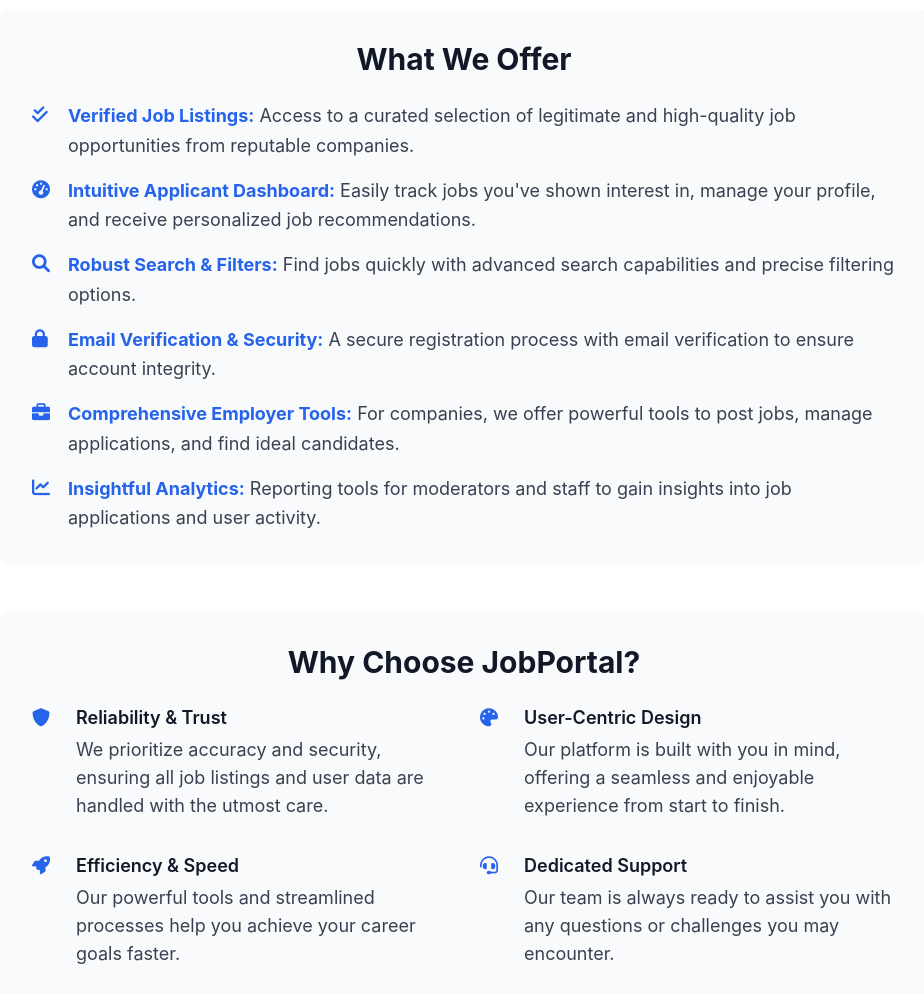
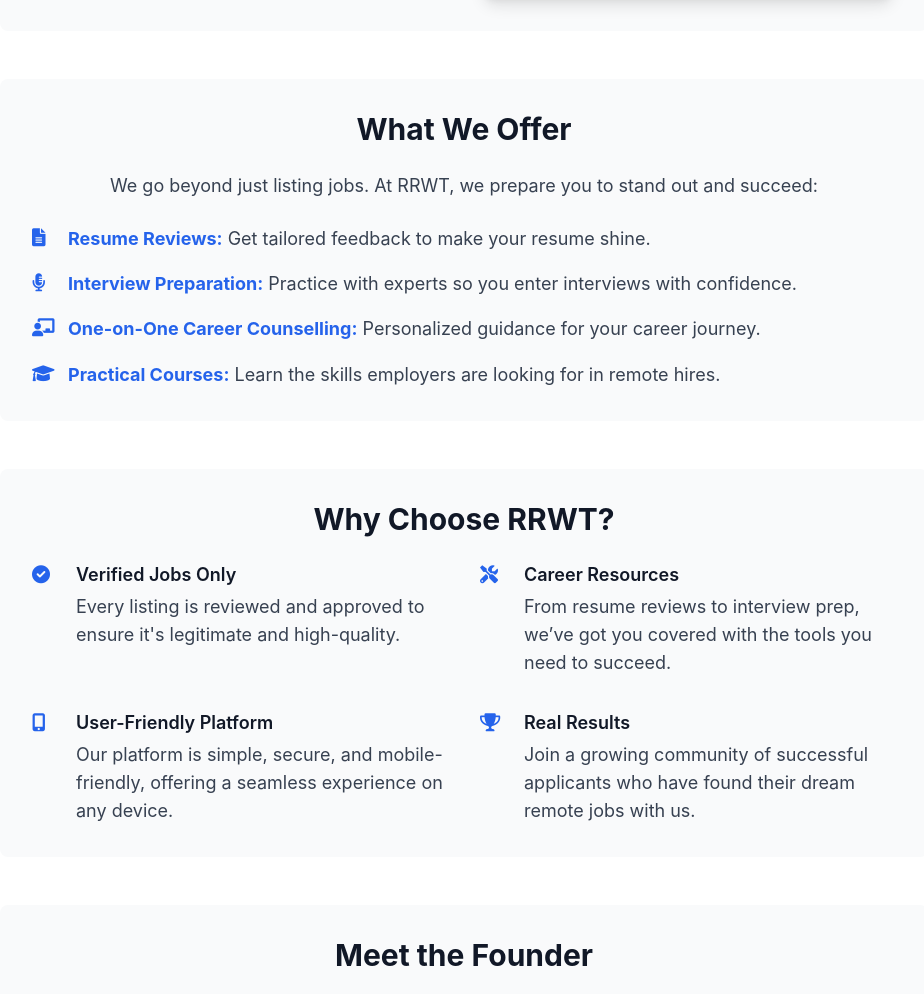
Before and after one commit to Dhamilare/jobPortal, a Django app: page /about/ in a window 1280 px wide. Shown: the part 1352-2346 px from the top of the page, without its empty margins (176-1100 px from the left). Run offline with Django 5.2, Linux system fonts and the light colour scheme; grey boxes labelled with a size stand in for pictures from a placeholder-image service; some libraries are stand-ins or nearby versions.

Commit message:
recent changes

```diff
--- a/jobApp/templates/about.html
+++ b/jobApp/templates/about.html
@@ -1,20 +1,20 @@
 {% extends 'base.html' %}
 
-{% block title %}About Us - JobPortal{% endblock %}
+{% block title %}About Us - RRWT{% endblock %}
 
 {% block content %}
     <div class="py-12 px-6 md:px-8 lg:px-12">
         <div class="container mx-auto max-w-5xl bg-white rounded-lg shadow-lg p-8 md:p-12 card-shadow">
 
             <!-- "Welcome to JobPortal" Banner -->
-            <div class="remote-work-banner mb-12 text-center"> {# Added text-center here #}
-                <h1 class="text-4xl md:text-5xl font-extrabold text-gray-900 mb-2">Welcome to JobPortal</h1>
+            <div class="remote-work-banner mb-12 text-center">
+                <h1 class="text-4xl md:text-5xl font-extrabold text-gray-900 mb-2">Remote Ready With Tess</h1>
                 <p class="text-lg md:text-xl text-gray-700">Your trusted source for remote jobs</p>
             </div>
 
             <!-- Introduction Text -->
             <section class="mb-12 text-center text-lg text-gray-700 leading-relaxed">
-                <p>Welcome to JobPortal, your trusted platform for remote job opportunities!</p>
+                <p>Welcome to Remote Ready With Tess, your trusted platform for remote job opportunities!</p>
                 <p class="mt-4">We understand the challenges of finding legitimate and relevant remote jobs in a competitive market. That's why we created a space where job seekers can easily access verified listings, essential tools, and resources to succeed in the world of remote work.</p>
             </section>
 
@@ -22,7 +22,7 @@
             <section class="mb-12 p-6 md:p-8 bg-gray-50 rounded-lg card-shadow">
                 <div class="flex flex-col md:flex-row items-center md:space-x-8">
                     <div class="md:w-1/2 mb-6 md:mb-0 about-image-section">
-                        <img src="https://placehold.co/600x400/E0E0E0/555555?text=Hands+Joined" alt="Hands joined together, symbolizing collaboration">
+                        <img src="https://th.bing.com/th/id/R.a28dd0563eb2b26267a165a4c0c10213?rik=NzySTUzTHexXgA&riu=http%3a%2f%2fwww.ascm.org%2fglobalassets%2fascm_website_assets%2fimg%2fcredentials%2fexam-05.png&ehk=HEfp9scp6CVcBO7E2lyZPJqEFD%2bxsUBHdNwBgI%2baVCs%3d&risl=&pid=ImgRaw&r=0" alt="">
                     </div>
                     <div class="md:w-1/2">
                         <h2 class="text-3xl font-bold text-gray-900 mb-4">Our Mission</h2>
@@ -37,12 +37,12 @@
             <section class="mb-12 p-6 md:p-8 bg-gray-50 rounded-lg card-shadow">
                 <div class="flex flex-col md:flex-row-reverse items-center md:space-x-reverse md:space-x-8">
                     <div class="md:w-1/2 mb-6 md:mb-0 about-image-section">
-                        <img src="https://placehold.co/600x400/E0E0E0/555555?text=Person+with+Binoculars" alt="Person looking through binoculars, symbolizing foresight">
+                        <img src="https://www.cicnews.com/wp-content/uploads/2024/01/20240106immigrantemployment.jpg" alt="">
                     </div>
                     <div class="md:w-1/2">
                         <h2 class="text-3xl font-bold text-gray-900 mb-4">Our Vision</h2>
                         <p class="text-lg text-gray-700 leading-relaxed">
-                            We envision a world where every individual can easily discover and secure a fulfilling career path, and where every company can effortlessly find the perfect candidates to drive their success. JobPortal aims to be the most trusted and innovative platform for career development and talent acquisition worldwide.
+                            We envision a world where every individual can easily discover and secure a fulfilling career path, and where every company can effortlessly find the perfect candidates to drive their success. Remote Ready With Tess aims to be the most trusted and innovative platform for career development and talent acquisition worldwide.
                         </p>
                     </div>
                 </div>
@@ -51,64 +51,59 @@
             <!-- What We Offer Section (as a card) -->
             <section class="mb-12 p-6 md:p-8 bg-gray-50 rounded-lg card-shadow">
                 <h2 class="text-3xl font-bold text-gray-900 mb-6 text-center">What We Offer</h2>
+                <div class="text-center text-lg text-gray-700 leading-relaxed mb-6">
+                    <p>We go beyond just listing jobs. At RRWT, we prepare you to stand out and succeed:</p>
+                </div>
                 <ul class="space-y-4 text-lg text-gray-700 leading-relaxed">
                     <li class="flex items-start">
-                        <i class="fas fa-check-double w-6 h-6 text-blue-600 mr-3 mt-1 flex-shrink-0"></i>
-                        <div><strong class="text-blue-600">Verified Job Listings:</strong> Access to a curated selection of legitimate and high-quality job opportunities from reputable companies.</div>
+                        <i class="fas fa-file-alt w-6 h-6 text-blue-600 mr-3 mt-1 flex-shrink-0"></i>
+                        <div><strong class="text-blue-600">Resume Reviews:</strong> Get tailored feedback to make your resume shine.</div>
                     </li>
                     <li class="flex items-start">
-                        <i class="fas fa-tachometer-alt w-6 h-6 text-blue-600 mr-3 mt-1 flex-shrink-0"></i>
-                        <div><strong class="text-blue-600">Intuitive Applicant Dashboard:</strong> Easily track jobs you've shown interest in, manage your profile, and receive personalized job recommendations.</div>
+                        <i class="fas fa-microphone-alt w-6 h-6 text-blue-600 mr-3 mt-1 flex-shrink-0"></i>
+                        <div><strong class="text-blue-600">Interview Preparation:</strong> Practice with experts so you enter interviews with confidence.</div>
                     </li>
                     <li class="flex items-start">
-                        <i class="fas fa-search w-6 h-6 text-blue-600 mr-3 mt-1 flex-shrink-0"></i>
-                        <div><strong class="text-blue-600">Robust Search & Filters:</strong> Find jobs quickly with advanced search capabilities and precise filtering options.</div>
+                        <i class="fas fa-chalkboard-teacher w-6 h-6 text-blue-600 mr-3 mt-1 flex-shrink-0"></i>
+                        <div><strong class="text-blue-600">One-on-One Career Counselling:</strong> Personalized guidance for your career journey.</div>
                     </li>
                     <li class="flex items-start">
-                        <i class="fas fa-lock w-6 h-6 text-blue-600 mr-3 mt-1 flex-shrink-0"></i>
-                        <div><strong class="text-blue-600">Email Verification & Security:</strong> A secure registration process with email verification to ensure account integrity.</div>
-                    </li>
-                    <li class="flex items-start">
-                        <i class="fas fa-briefcase w-6 h-6 text-blue-600 mr-3 mt-1 flex-shrink-0"></i>
-                        <div><strong class="text-blue-600">Comprehensive Employer Tools:</strong> For companies, we offer powerful tools to post jobs, manage applications, and find ideal candidates.</div>
-                    </li>
-                    <li class="flex items-start">
-                        <i class="fas fa-chart-line w-6 h-6 text-blue-600 mr-3 mt-1 flex-shrink-0"></i>
-                        <div><strong class="text-blue-600">Insightful Analytics:</strong> Reporting tools for moderators and staff to gain insights into job applications and user activity.</div>
+                        <i class="fas fa-graduation-cap w-6 h-6 text-blue-600 mr-3 mt-1 flex-shrink-0"></i>
+                        <div><strong class="text-blue-600">Practical Courses:</strong> Learn the skills employers are looking for in remote hires.</div>
                     </li>
                 </ul>
             </section>
 
             <!-- Why Choose Us Section (as a card) -->
             <section class="mb-12 p-6 md:p-8 bg-gray-50 rounded-lg card-shadow">
-                <h2 class="text-3xl font-bold text-gray-900 mb-6 text-center">Why Choose JobPortal?</h2>
+                <h2 class="text-3xl font-bold text-gray-900 mb-6 text-center">Why Choose RRWT?</h2>
                 <div class="grid grid-cols-1 md:grid-cols-2 gap-8 text-lg text-gray-700">
                     <div class="flex items-start">
-                        <i class="fas fa-shield-alt w-8 h-8 text-blue-600 mr-3 flex-shrink-0 mt-1"></i>
+                        <i class="fas fa-check-circle w-8 h-8 text-blue-600 mr-3 flex-shrink-0 mt-1"></i>
                         <div>
-                            <h3 class="font-semibold text-gray-900 mb-1">Reliability & Trust</h3>
-                            <p>We prioritize accuracy and security, ensuring all job listings and user data are handled with the utmost care.</p>
+                            <h3 class="font-semibold text-gray-900 mb-1">Verified Jobs Only</h3>
+                            <p>Every listing is reviewed and approved to ensure it's legitimate and high-quality.</p>
                         </div>
                     </div>
                     <div class="flex items-start">
-                        <i class="fas fa-palette w-8 h-8 text-blue-600 mr-3 flex-shrink-0 mt-1"></i>
+                        <i class="fas fa-tools w-8 h-8 text-blue-600 mr-3 flex-shrink-0 mt-1"></i>
                         <div>
-                            <h3 class="font-semibold text-gray-900 mb-1">User-Centric Design</h3>
-                            <p>Our platform is built with you in mind, offering a seamless and enjoyable experience from start to finish.</p>
+                            <h3 class="font-semibold text-gray-900 mb-1">Career Resources</h3>
+                            <p>From resume reviews to interview prep, we’ve got you covered with the tools you need to succeed.</p>
                         </div>
                     </div>
                     <div class="flex items-start">
-                        <i class="fas fa-rocket w-8 h-8 text-blue-600 mr-3 flex-shrink-0 mt-1"></i>
+                        <i class="fas fa-mobile-alt w-8 h-8 text-blue-600 mr-3 flex-shrink-0 mt-1"></i>
                         <div>
-                            <h3 class="font-semibold text-gray-900 mb-1">Efficiency & Speed</h3>
-                            <p>Our powerful tools and streamlined processes help you achieve your career goals faster.</p>
+                            <h3 class="font-semibold text-gray-900 mb-1">User-Friendly Platform</h3>
+                            <p>Our platform is simple, secure, and mobile-friendly, offering a seamless experience on any device.</p>
                         </div>
                     </div>
                     <div class="flex items-start">
-                        <i class="fas fa-headset w-8 h-8 text-blue-600 mr-3 flex-shrink-0 mt-1"></i>
+                        <i class="fas fa-trophy w-8 h-8 text-blue-600 mr-3 flex-shrink-0 mt-1"></i>
                         <div>
-                            <h3 class="font-semibold text-gray-900 mb-1">Dedicated Support</h3>
-                            <p>Our team is always ready to assist you with any questions or challenges you may encounter.</p>
+                            <h3 class="font-semibold text-gray-900 mb-1">Real Results</h3>
+                            <p>Join a growing community of successful applicants who have found their dream remote jobs with us.</p>
                         </div>
                     </div>
                 </div>
@@ -117,11 +112,11 @@
             <!-- Meet the Founder Section (as a card) -->
             <section class="p-6 md:p-8 bg-gray-50 rounded-lg card-shadow text-center">
                 <h2 class="text-3xl font-bold text-gray-900 mb-6">Meet the Founder</h2>
-                <img src="https://placehold.co/128x128/F0F0F0/888888?text=Founder" alt="Founder's Photo" class="w-32 h-32 rounded-full mx-auto mb-4 shadow-md">
-                <h3 class="text-xl font-semibold text-gray-900 mb-2">John Doe</h3>
-                <p class="text-gray-600 mb-4">Visionary & CEO, JobPortal</p>
+                <img src="https://media.licdn.com/dms/image/v2/D4D22AQE6FH-PR6b_Yw/feedshare-shrink_480/feedshare-shrink_480/0/1690795943581?e=1760572800&v=beta&t=DE0ngb5-wP1oVKLKpFTY3NK7ExrvjukHxoLkj9Qy2AU" alt="" class="w-40 h-40 rounded-full mx-auto mb-4 shadow-md">
+                <h3 class="text-xl font-semibold text-gray-900 mb-2">Testimony Sonowo</h3>
+                <p class="text-gray-600 mb-4">Founder of RRWT</p>
                 <p class="text-lg text-gray-700 leading-relaxed max-w-2xl mx-auto">
-                    John Doe, a seasoned entrepreneur with a passion for connecting talent with opportunity, founded JobPortal with the belief that finding the right job should be an empowering and seamless experience. His vision for a transparent and efficient job market drives the innovation behind our platform.
+                    Passionate about people, Testimony started RRWT in 2025 with one goal: to make remote work opportunities accessible to everyone, no matter their background or experience. She believes that with the right support, anyone can land a remote job and change their life.
                 </p>
             </section>
         </div>
--- a/jobApp/templates/base.html
+++ b/jobApp/templates/base.html
@@ -6,8 +6,8 @@
     <meta charset="UTF-8">
     <meta name="viewport" content="width=device-width, initial-scale=1.0">
     <!-- SEO & Social Media Meta Tags -->
-    <title>{% block title %}Job Application Portal{% endblock %}</title>
-    <meta name="description" content="{% block meta_description %}A powerful and user-friendly job application portal built with Django and Tailwind CSS.{% endblock %}">
+    <title>{% block title %}Remote Ready With Tess{% endblock %}</title>
+    <meta name="description" content="{% block meta_description %}We connect you with trusted job opportunities while giving you the tools to prepare, apply, and land your next role.{% endblock %}">
     <link rel="canonical" href="{% block canonical_url %}{{ request.build_absolute_uri }}{% endblock %}">
 
     <!-- Open Graph Tags: For rich social media previews -->
@@ -338,7 +338,7 @@
     <!-- Header/Navigation - Fixed at the top -->
     <header class="fixed top-0 left-0 w-full bg-white shadow-sm py-4 px-6 md:px-8 lg:px-12 z-50">
         <nav class="container mx-auto flex justify-between items-center">
-            <a href="{% url 'home' %}" class="text-2xl font-bold text-blue-600">JobPortal</a>
+            <a href="{% url 'home' %}" class="text-2xl font-bold text-blue-600">Remote Ready With Tess</a>
             <div class="hidden md:flex space-x-6 items-center">
                 <a href="{% url 'home' %}" class="text-gray-700 hover:text-blue-600 font-medium transition-colors duration-200 flex items-center">
                     <i class="fas fa-home mr-2"></i> Home
@@ -446,11 +446,11 @@
     <footer class="bg-gray-800 text-white py-8 px-6 md:px-8 lg:px-12 mt-auto">
         <div class="container mx-auto flex flex-col md:flex-row justify-between items-center">
             <div class="mb-4 md:mb-0">
-                <p>&copy; {% now "Y" %} JobPortal. All rights reserved.</p>
+                <p>&copy; {% now "Y" %} Remote Ready With Tess</p>
             </div>
             <div class="flex space-x-6">
-                <a href="#" class="text-gray-400 hover:text-white transition-colors duration-200"><i class="fab fa-instagram text-xl"></i></a>
-                <a href="#" class="text-gray-400 hover:text-white transition-colors duration-200"><i class="fab fa-linkedin-in text-xl"></i></a>
+                <a href="https://www.instagram.com/i.am.testimonysonowo?igsh=MTk1emV4ZWYwMjB0Mg==" class="text-gray-400 hover:text-white transition-colors duration-200" target="_blank" rel="noopener noreferrer"><i class="fab fa-instagram text-xl"></i></a>
+                <a href="https://www.linkedin.com/company/remote-ready-with-tess-rrwt/" class="text-gray-400 hover:text-white transition-colors duration-200" target="_blank" rel="noopener noreferrer"><i class="fab fa-linkedin-in text-xl"></i></a>
                 <a href="#" class="text-gray-400 hover:text-white transition-colors duration-200"><i class="fab fa-twitter text-xl"></i></a>
                 <a href="#" class="text-gray-400 hover:text-white transition-colors duration-200"><i class="fab fa-tiktok text-xl"></i></a>
                 <a href="#" class="text-gray-400 hover:text-green-500 transition-colors duration-200"><i class="fab fa-whatsapp text-xl"></i></a>
```
Also changed, not shown: jobApp/templates/home.html (+51 -15 lines), jobApp/templates/post_job.html (+46 -36 lines).
